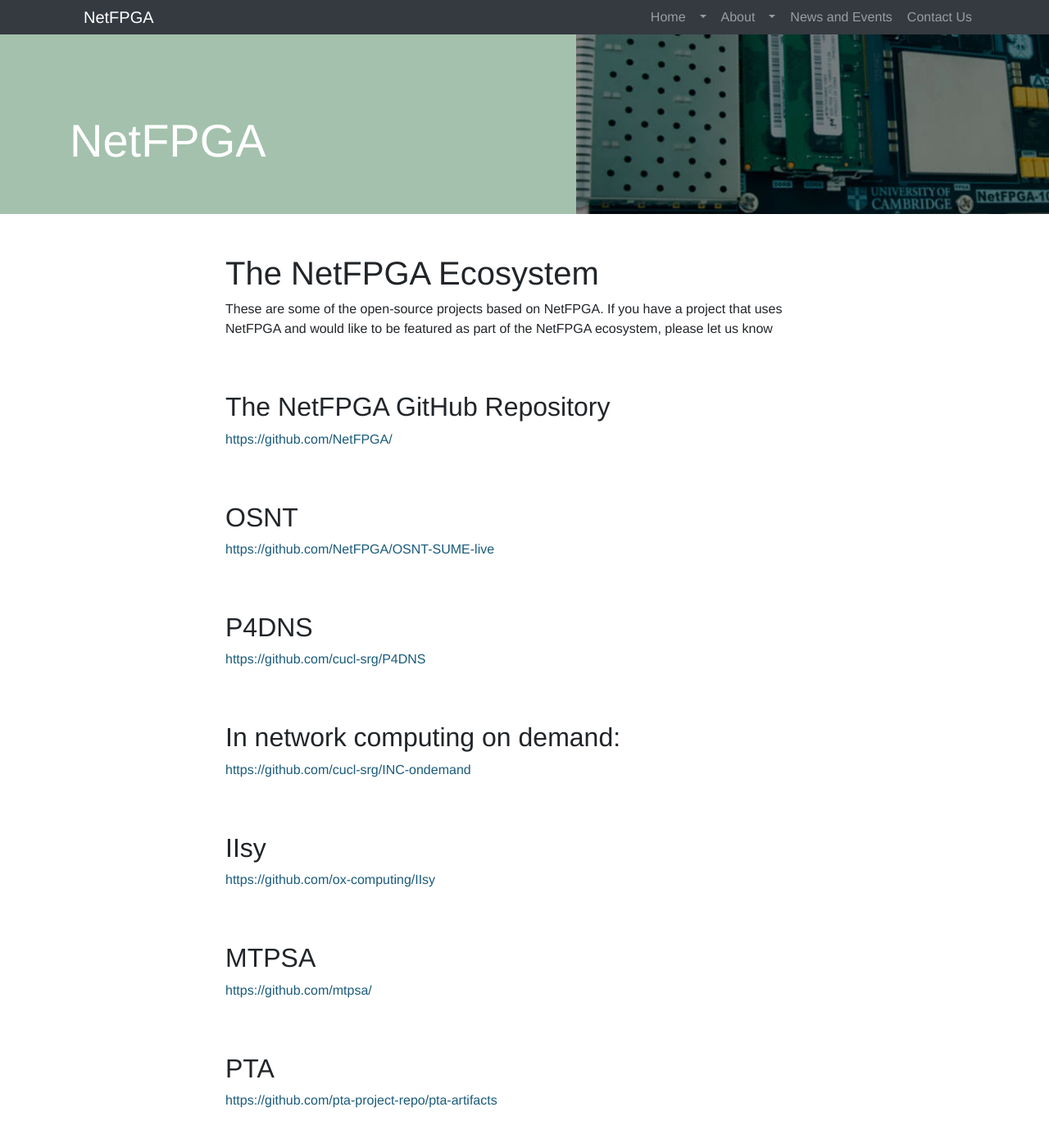
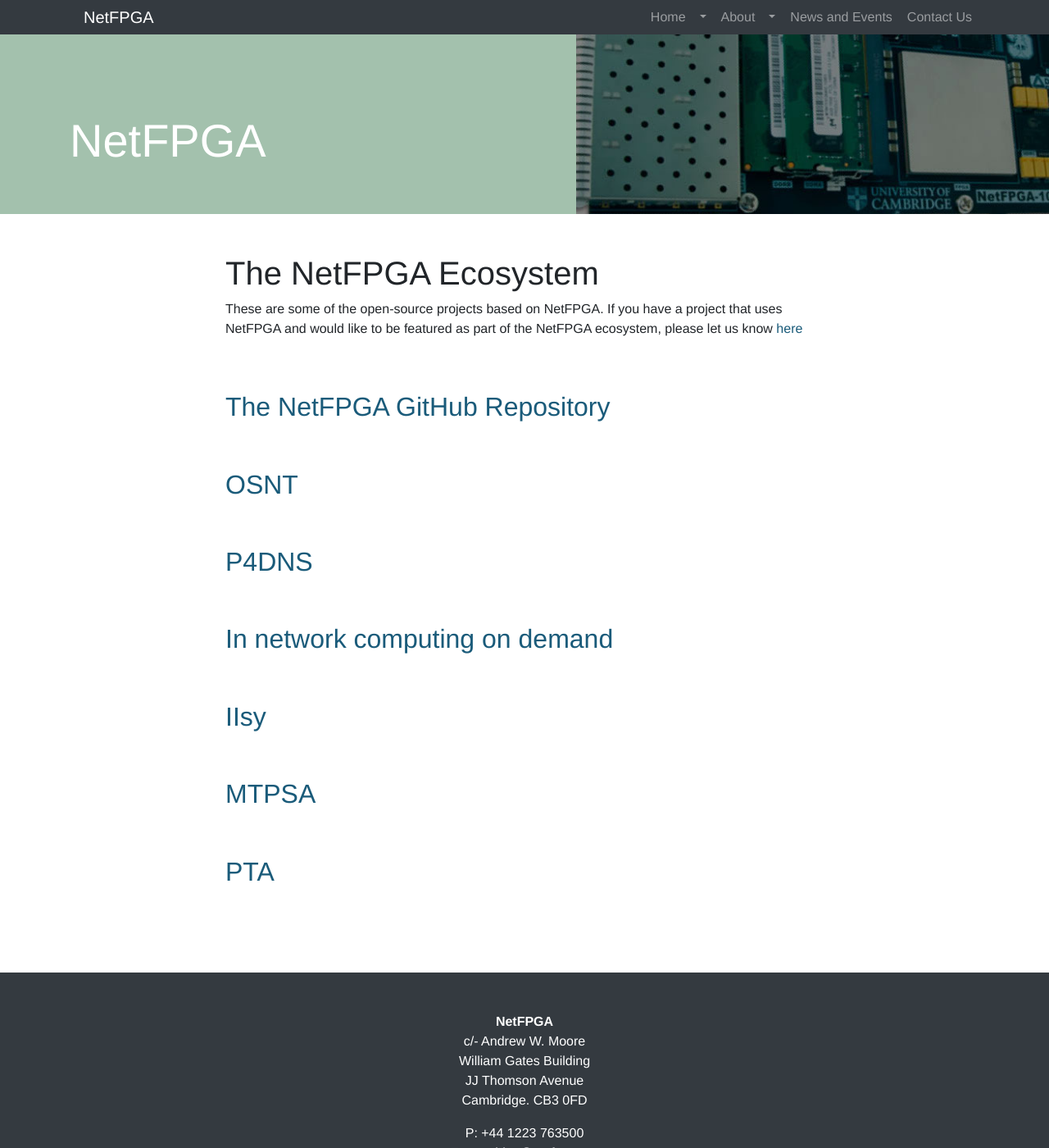
Before and after one commit to afpettigrew/PrototypeWebsiteNetFPGA, a Jekyll site: the page built from ecosystem.html, in a window 1280 px wide and 1400 px high. Shown: the whole window at 82% size. Built offline with Jekyll 4.4.1, drawn with Linux system fonts in a browser that asks for light colours.

```diff
--- a/ecosystem.html
+++ b/ecosystem.html
@@ -3,46 +3,39 @@
 ---
 
 <h1>The NetFPGA Ecosystem</h1>
-<p>These are some of the open-source projects based on NetFPGA. If you have a  project that uses NetFPGA and would like to be featured as part of the NetFPGA ecosystem, please let us know</p>
+<p>These are some of the open-source projects based on NetFPGA. If you have a  project that uses NetFPGA and would like to be featured as part of the NetFPGA ecosystem, please let us know <a href="">here</a></p>
 
 <br>
 <br>
 
-<h2>The NetFPGA GitHub Repository</h2>
-<p><a href="https://github.com/NetFPGA/">https://github.com/NetFPGA/</a></p>
+<h2><a href="https://github.com/NetFPGA/">The NetFPGA GitHub Repository</a></h2>
 
 <br>
 <br>
 
-<h2>OSNT</h2>
-<p><a href="https://github.com/NetFPGA/OSNT-SUME-live">https://github.com/NetFPGA/OSNT-SUME-live</a></p>
+<h2><a href="https://github.com/NetFPGA/OSNT-SUME-live">OSNT</a></h2> <!-- throws a 404 error -->
 
 <br>
 <br>
 
-<h2>P4DNS</h2>
-<p><a href="https://github.com/cucl-srg/P4DNS">https://github.com/cucl-srg/P4DNS</a></p>
+<h2><a href="https://github.com/cucl-srg/P4DNS">P4DNS</a></h2>
 
 <br>
 <br>
 
-<h2>In network computing on demand:</h2>
-<p><a href="https://github.com/cucl-srg/INC-ondemand">https://github.com/cucl-srg/INC-ondemand</a></p>
+<h2><a href="https://github.com/cucl-srg/INC-ondemand">In network computing on demand</a></h2>
 
 <br>
 <br>
 
-<h2>IIsy</h2>
-<p><a href="https://github.com/ox-computing/IIsy">https://github.com/ox-computing/IIsy</a></p>
+<h2><a href="https://github.com/ox-computing/IIsy">IIsy</a></h2>
 
 <br>
 <br>
 
-<h2>MTPSA</h2>
-<p><a href="https://github.com/mtpsa/">https://github.com/mtpsa/</a></p>
+<h2><a href="https://github.com/mtpsa/">MTPSA</a></h2>
 
 <br>
 <br>
 
-<h2>PTA</h2>
-<p><a href="https://github.com/pta-project-repo/pta-artifacts">https://github.com/pta-project-repo/pta-artifacts</a></p>
+<h2><a href="https://github.com/pta-project-repo/pta-artifacts">PTA</a></h2>
--- a/news-and-events.html
+++ b/news-and-events.html
@@ -12,7 +12,7 @@
 </p>
 <div class="posts">
     {% for post in site.posts %}
-      <article class="collapse show {{ post.category }}-collapse">
+      <article id="{{ post.title }}" class="collapse show {{ post.category }}-collapse">
         <div class="">
           <h1>{% if post.titlelink %}<a href="{{ post.titlelink }}">{% endif %}{{ post.title }}</a></h1>
           {% if post.presenter %}
```
Also changed, not shown: _includes/most-recent-news-posts.html (+11 -8 lines), index.html (+6 -3 lines), README.md, 8 other files.
